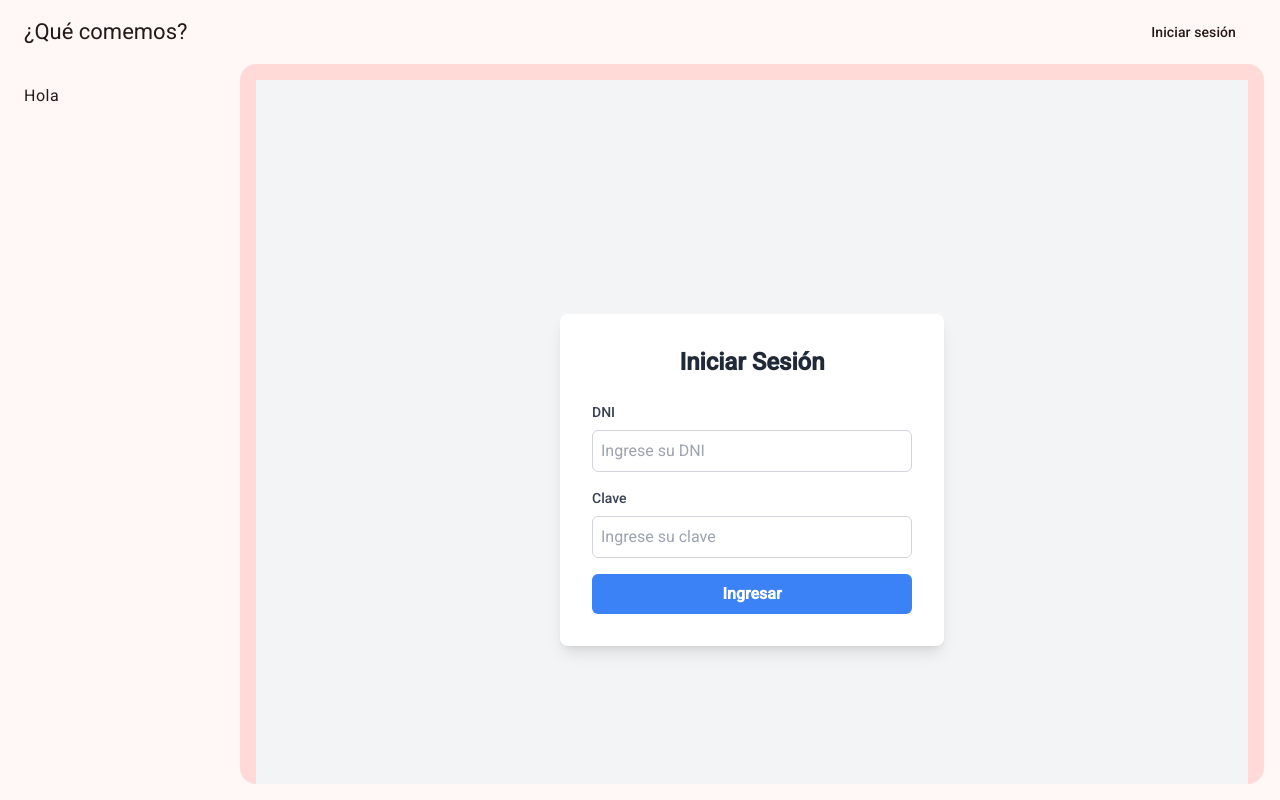
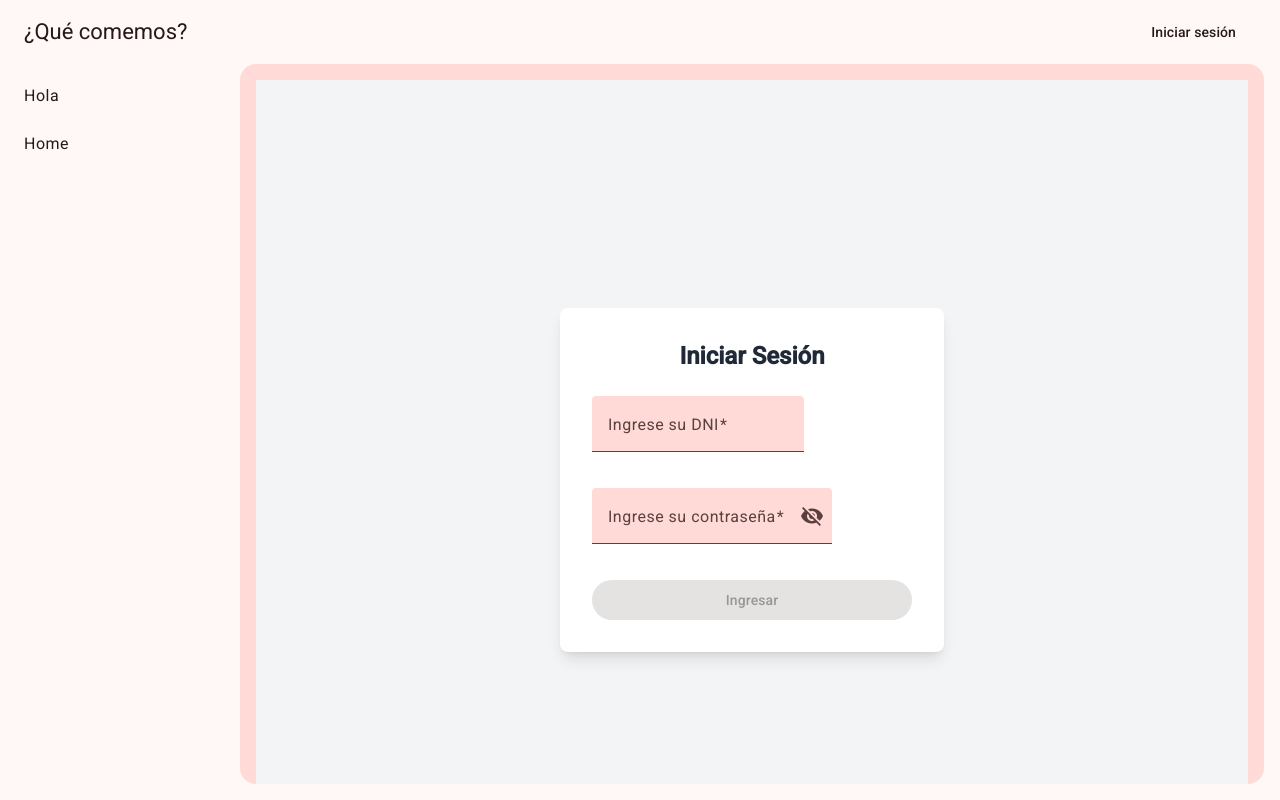
Before and after one commit to Pedro0604/quecomemos-web, an Angular app: page /login in a window 1280 px wide. Built offline with nearby package versions, Linux system fonts and the light colour scheme.

Commit message:
Avance de login

```diff
--- a/src/app/app.routes.ts
+++ b/src/app/app.routes.ts
@@ -1,6 +1,8 @@
 import {Routes} from '@angular/router';
 import {LoginComponent} from './login/login.component';
 import {PageNotFoundComponent} from './page-not-found/page-not-found.component';
+import {HomeComponent} from './home/home.component';
+import {AuthGuard} from './login/guards/auth.guards';
 
 export const appRoutes: Routes = [
   {
@@ -14,5 +16,11 @@ export const appRoutes: Routes = [
   },
   {
     path: '**', component: PageNotFoundComponent
+  },
+  {
+    path: 'home',
+    component: HomeComponent,
+    title: 'Home',
+    canActivate: [AuthGuard]
   }
 ];
--- /dev/null
+++ b/src/app/home/home.component.html
@@ -0,0 +1 @@
+<p>home works!</p>
--- /dev/null
+++ b/src/app/home/home.component.ts
@@ -0,0 +1,11 @@
+import { Component } from '@angular/core';
+
+@Component({
+  selector: 'app-home',
+  imports: [],
+  templateUrl: './home.component.html',
+  styles: ``
+})
+export class HomeComponent {
+
+}
--- a/src/app/login/login.component.html
+++ b/src/app/login/login.component.html
@@ -2,40 +2,45 @@
   <div class="card shadow-lg p-8 w-96 bg-white rounded-lg">
     <h2 class="text-center text-2xl font-semibold text-gray-800 mb-6">Iniciar Sesión</h2>
 
-    <form #loginForm="ngForm" (ngSubmit)="onSubmit(loginForm)">
+    <form [formGroup]="loginForm" (ngSubmit)="onSubmit()">
       <!-- DNI -->
       <div class="mb-4">
-        <label for="dni" class="block text-sm font-medium text-gray-700">DNI</label>
-        <input
-          type="text"
-          id="dni"
-          name="dni"
-          class="mt-2 p-2 w-full border border-gray-300 rounded-md focus:outline-none focus:ring-2 focus:ring-blue-500"
-          placeholder="Ingrese su DNI"
-          ngModel
-          required
-        />
+        <mat-form-field appearance="fill">
+          <mat-label>Ingrese su DNI</mat-label>
+          <input matInput formControlName="dni" placeholder="12345678" />
+          <mat-error *ngIf="loginForm.get('dni')?.hasError('required')">Debe ingresar un DNI</mat-error>
+          <mat-error *ngIf="loginForm.get('dni')?.hasError('minlength')">Debe tener al menos 7 dígitos</mat-error>
+          <mat-error *ngIf="loginForm.get('dni')?.hasError('maxlength')">Debe tener como máximo 8 dígitos</mat-error>
+        </mat-form-field>
       </div>
 
       <!-- Clave -->
       <div class="mb-4">
-        <label for="clave" class="block text-sm font-medium text-gray-700">Clave</label>
-        <input
-          type="password"
-          id="clave"
-          name="clave"
-          class="mt-2 p-2 w-full border border-gray-300 rounded-md focus:outline-none focus:ring-2 focus:ring-blue-500"
-          placeholder="Ingrese su clave"
-          ngModel
-          required
-          minlength="4"
-        />
+        <mat-form-field appearance="fill">
+          <mat-label>Ingrese su contraseña</mat-label>
+          <input matInput [type]="hide() ? 'password' : 'text'" formControlName="clave" />
+          <button
+            mat-icon-button
+            matSuffix
+            (click)="toggleHide()"
+            [attr.aria-label]="'Toggle password visibility'"
+          >
+            <mat-icon>{{ hide() ? 'visibility_off' : 'visibility' }}</mat-icon>
+          </button>
+          <mat-error *ngIf="loginForm.get('clave')?.hasError('required')">Debe ingresar una contraseña</mat-error>
+          <mat-error *ngIf="loginForm.get('clave')?.hasError('minlength')">
+            La contraseña debe tener al menos 4 caracteres
+          </mat-error>
+        </mat-form-field>
       </div>
 
       <!-- Botón de envío -->
       <button
         type="submit"
-        class="w-full py-2 px-4 bg-blue-500 text-white font-semibold rounded-md hover:bg-blue-600 focus:outline-none focus:ring-2 focus:ring-blue-500"
+        mat-raised-button
+        color="primary"
+        class="w-full"
+        [disabled]="loginForm.invalid"
       >
         Ingresar
       </button>
--- a/src/app/login/login.component.ts
+++ b/src/app/login/login.component.ts
@@ -1,71 +1,85 @@
-import { Component } from '@angular/core';
-import { HttpClientModule } from '@angular/common/http';
-import {FormsModule, NgForm} from '@angular/forms';
-import { HttpClient } from '@angular/common/http';
+import { ChangeDetectionStrategy, Component, signal } from '@angular/core';
+import { HttpClient, HttpClientModule } from '@angular/common/http';
+import { FormBuilder, FormGroup, Validators, ReactiveFormsModule } from '@angular/forms';
 import { Router } from '@angular/router';
-import {NgIf} from '@angular/common';
+import { NgIf } from '@angular/common';
+import { MatFormFieldModule } from '@angular/material/form-field';
+import { MatInputModule } from '@angular/material/input';
+import { MatButtonModule } from '@angular/material/button';
+import { MatIconModule } from '@angular/material/icon';
 
 @Component({
   selector: 'app-login',
   templateUrl: './login.component.html',
   standalone: true,
   imports: [
-    FormsModule,
+    ReactiveFormsModule,
     NgIf,
-    HttpClientModule
-  ]
+    HttpClientModule,
+    MatFormFieldModule,
+    MatInputModule,
+    MatButtonModule,
+    MatIconModule,
+  ],
+  changeDetection: ChangeDetectionStrategy.OnPush,
 })
 export class LoginComponent {
-  loginError: boolean = false;
+  loginForm: FormGroup;
+  hide = signal(true);
+  loginError = false;
 
-  constructor(private http: HttpClient, private router: Router) {}
+  constructor(private fb: FormBuilder, private http: HttpClient, private router: Router) {
+    this.loginForm = this.fb.group({
+      dni: ['', [Validators.required, Validators.minLength(7), Validators.maxLength(8)]],
+      clave: ['', [Validators.required, Validators.minLength(4)]],
+    });
+  }
 
-  ngOnInit() {}
+  toggleHide() {
+    this.hide.set(!this.hide());
+  }
 
-  onSubmit(form: NgForm) {
-    if (form.valid) {
+  onSubmit() {
+    if (this.loginForm.valid) {
       const credenciales = {
-        dni: form.value.dni,
-        clave: form.value.clave,
+        dni: this.loginForm.get('dni')?.value,
+        clave: this.loginForm.get('clave')?.value,
       };
+      console.log("credenciales: " + this.loginForm.get('dni')?.value + " " + this.loginForm.get('clave')?.value);
       this.http
         .post('/clientes/autenticacion', credenciales, { observe: 'response' })
         .subscribe(
           (response) => {
             const token = response.headers.get('Authorization');
             if (token) {
-              localStorage.setItem('authToken', token); // Guardar el token
-              // Dar permisos de cliente
-              this.router.navigate(['/home']); // Redirigir al home
+              localStorage.setItem('authToken', token);
+              this.router.navigate(['/home']);
             }
           },
-          (error) => {
+          () => {
             this.http
               .post('/responsables/autenticacion', credenciales, { observe: 'response' })
               .subscribe(
                 (response) => {
                   const token = response.headers.get('Authorization');
                   if (token) {
-                    localStorage.setItem('authToken', token); // Guardar el token
-                    // Dar permisos de responsable
-                    this.router.navigate(['/home']); // Redirigir al home
+                    localStorage.setItem('authToken', token);
+                    this.router.navigate(['/home']);
                   }
                 },
-                (error) => {
+                () => {
                   this.http
                     .post('/administradores/autenticacion', credenciales, { observe: 'response' })
                     .subscribe(
                       (response) => {
                         const token = response.headers.get('Authorization');
                         if (token) {
-                          localStorage.setItem('authToken', token); // Guardar el token
-                          // Dar permisos de administrador
-                          this.router.navigate(['/home']); // Redirigir al home
+                          localStorage.setItem('authToken', token);
+                          this.router.navigate(['/home']);
                         }
                       },
-                      (error) => {
+                      () => {
                         this.loginError = true;
-                        alert('Usuario o contraseña incorrectos');
                       }
                     );
                 }
```
Also changed, not shown: 1 other file (tests, documents, lock files or other folders).
